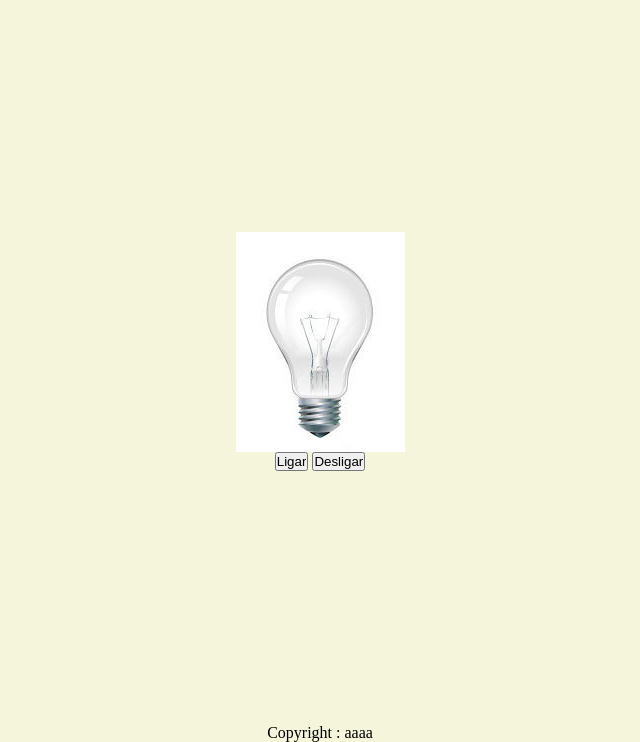
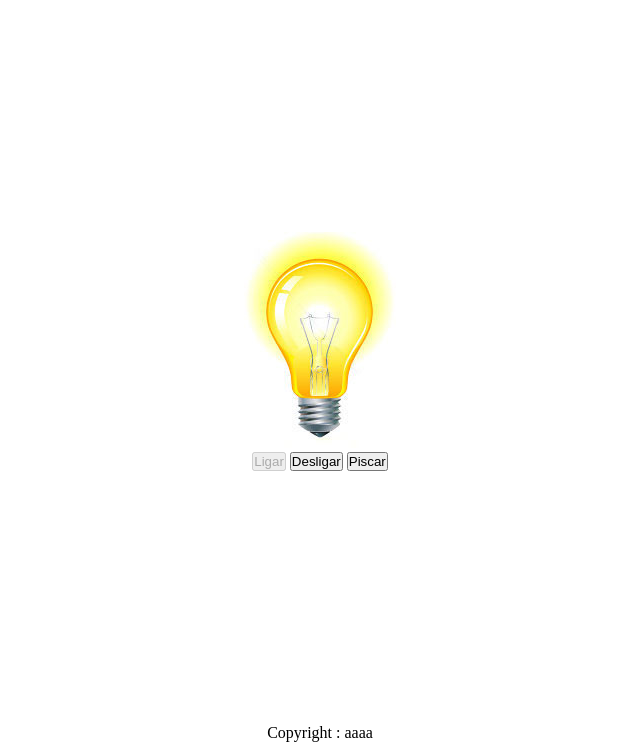
Before and after one commit to 1chard/lampada, a plain HTML site: page index.html in a window 1280 px wide. Both pictures are taken after a click on the button "Ligar". Shown: the part 58-800 px from the top of the page, without its empty margins (320-960 px from the left). Drawn offline with Linux system fonts and the light colour scheme.

Commit message:
atualizar

```diff
--- a/index.html
+++ b/index.html
@@ -4,6 +4,7 @@
     <link href="style.css" rel="stylesheet" type="text/css">
     <meta charset="UTF-8">
     <title>Lâmpada</title>
+    <script src="lampada.js" defer></script>
 </head>
 
 <body>
@@ -11,10 +12,11 @@
         <h1>Lâmpada</h1>
     </header>
     <main>
-        <img src="img/desligada.jpg">
+        <img id="lampada" src="img/desligada.jpg">
         <div>
-            <input type="button" value="Ligar">
-            <input type="button" value="Desligar">
+            <input type="button" id="ligar" value="Ligar">
+            <input type="button" id="desligar" value="Desligar" disabled>
+            <input type="button" id="piscar" value="Piscar">
         </div>
     </main>
     <footer>
--- /dev/null
+++ b/lampada.js
@@ -0,0 +1,38 @@
+"use strict"
+
+const lampada = document.getElementById("lampada")
+
+function lampadaInteira() {
+    return !lampada.src.includes("quebrada")
+}
+
+function botoesLigaDesliga(estadoLiga, estadoDesliga) {
+    document.getElementById("ligar").disabled = estadoLiga
+    document.getElementById("desligar").disabled = estadoDesliga
+}
+
+function ligarLampada() {
+    if (lampadaInteira()) {
+        lampada.src = "img/ligada.jpg"
+        botoesLigaDesliga(true, false)
+    }
+}
+
+function desligarLampada() {
+    if (lampadaInteira()) {
+        lampada.src = "img/desligada.jpg"
+        botoesLigaDesliga(false, true)
+    }
+}
+
+function quebrarLampada() {
+    lampada.src = "img/quebrada.jpg"
+    botoesLigaDesliga(true, true)
+}
+
+document.getElementById("ligar").addEventListener("click", ligarLampada)
+document.getElementById("desligar").addEventListener("click", desligarLampada)
+
+lampada.addEventListener("mouseover", ligarLampada)
+lampada.addEventListener("mouseout", desligarLampada)
+lampada.addEventListener("dblclick", quebrarLampada)
--- a/style.css
+++ b/style.css
@@ -10,12 +10,10 @@ body{
     display: flex;
     flex-flow: column;
     align-items: center;
-    background: beige;
 }
 
 header{
     flex: 0 1 auto;
-
 }
 
 main{
```
